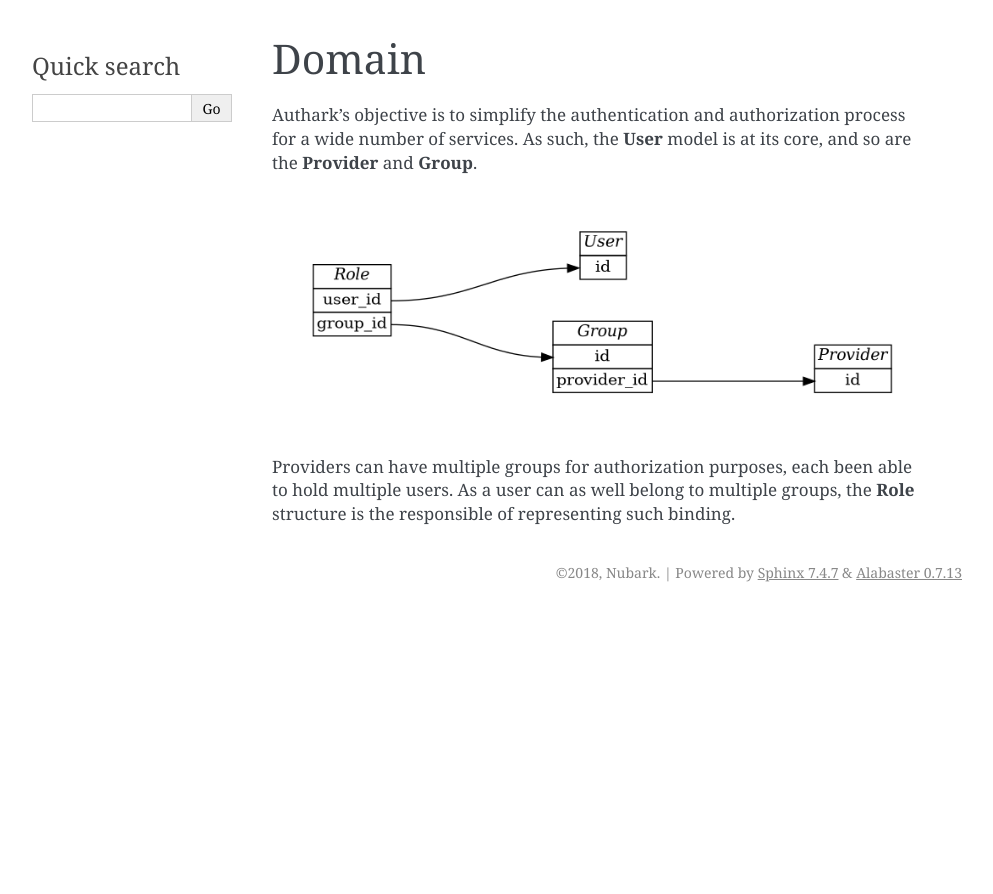
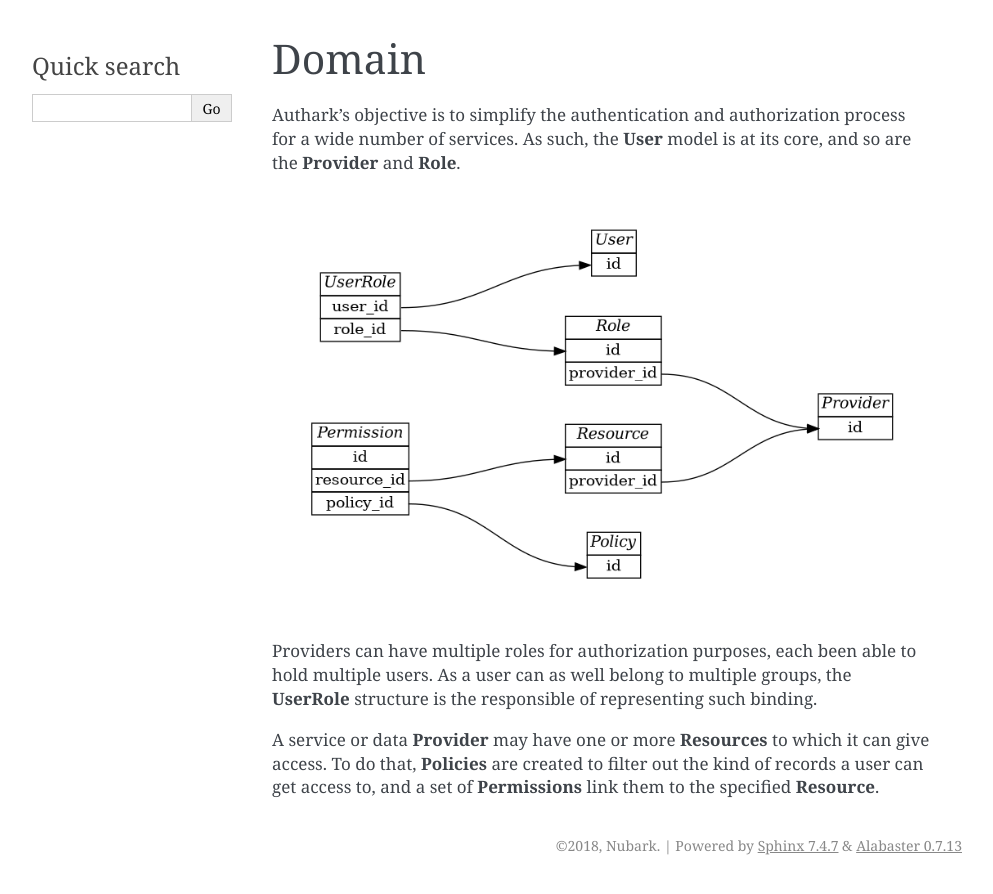
Before and after one commit to knowark/authark, a Sphinx documentation site: the page built from docs/architecture/domain.rst, in a window 1280 px wide. Shown: the top 894 px of the page, without its empty margins (148-1141 px from the left). Built offline with Sphinx 7.4.7, drawn with Linux system fonts in a browser that asks for light colours.

Commit message:
Create relation between Permissions, Resources and Policies

```diff
--- a/docs/architecture/domain.rst
+++ b/docs/architecture/domain.rst
@@ -3,7 +3,7 @@ Domain
 
 Authark's objective is to simplify the authentication and authorization
 process for a wide number of services. As such, the **User** model is at its
-core, and so are the **Provider** and **Group**.
+core, and so are the **Provider** and **Role**.
 
 
 .. graphviz::
@@ -19,16 +19,16 @@ core, and so are the **Provider** and **Group**.
     <tr><td port="id">id</td></tr>
     </table>>];
 
+    UserRole [label=<
+    <table border="0" cellborder="1" cellspacing="0">
+    <tr><td><i>UserRole</i></td></tr>
+    <tr><td port="user_id">user_id</td></tr>
+    <tr><td port="role_id">role_id</td></tr>
+    </table>>];
+
     Role [label=<
     <table border="0" cellborder="1" cellspacing="0">
     <tr><td><i>Role</i></td></tr>
-    <tr><td port="user_id">user_id</td></tr>
-    <tr><td port="group_id">group_id</td></tr>
-    </table>>];
-
-    Group [label=<
-    <table border="0" cellborder="1" cellspacing="0">
-    <tr><td><i>Group</i></td></tr>
     <tr><td port="id">id</td></tr>
     <tr><td port="provider_id">provider_id</td></tr>
     </table>>];
@@ -39,13 +39,41 @@ core, and so are the **Provider** and **Group**.
     <tr><td port="id">id</td></tr>
     </table>>];
 
-    Role:user_id -> User:id;
-    Role:group_id -> Group:id;
-    Group:provider_id -> Provider:id;
+    Resource [label=<
+    <table border="0" cellborder="1" cellspacing="0">
+    <tr><td><i>Resource</i></td></tr>
+    <tr><td port="id">id</td></tr>
+    <tr><td port="provider_id">provider_id</td></tr>
+    </table>>];
 
+    Policy [label=<
+    <table border="0" cellborder="1" cellspacing="0">
+    <tr><td><i>Policy</i></td></tr>
+    <tr><td port="id">id</td></tr>
+    </table>>];
+
+    Permission [label=<
+    <table border="0" cellborder="1" cellspacing="0">
+    <tr><td><i>Permission</i></td></tr>
+    <tr><td port="id">id</td></tr>
+    <tr><td port="resource_id">resource_id</td></tr>
+    <tr><td port="policy_id">policy_id</td></tr>
+    </table>>];
+
+    UserRole:user_id -> User:id;
+    UserRole:role_id -> Role:id;
+    Role:provider_id -> Provider:id;
+    Resource:provider_id -> Provider:id;
+    Permission:resource_id -> Resource:id;
+    Permission:policy_id -> Policy:id;
     }
 
 
-Providers can have multiple groups for authorization purposes, each been able
+Providers can have multiple roles for authorization purposes, each been able
 to hold multiple users. As a user can as well belong to multiple groups, the
-**Role** structure is the responsible of representing such binding.
+**UserRole** structure is the responsible of representing such binding.
+
+A service or data **Provider** may have one or more **Resources** to which it
+can give access. To do that, **Policies** are created to filter out the kind
+of records a user can get access to, and a set of **Permissions** link them to
+the specified **Resource**.
```
